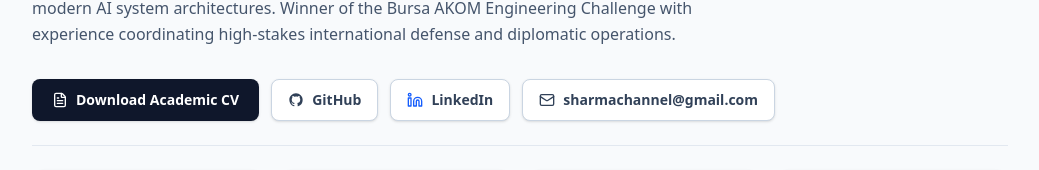
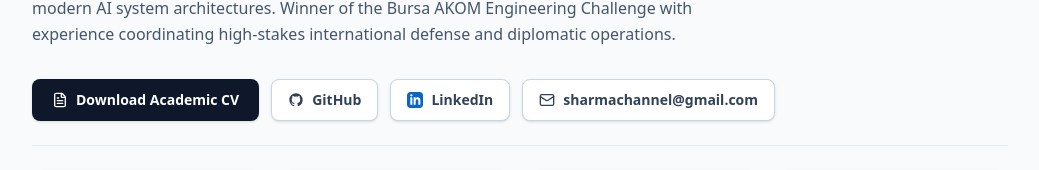
Before and after one commit to Sharmarke-Mohamed-IB/portfolio, a Next.js app: page / in a window 1280 px wide. Shown: the part 319-489 px from the top of the page, without its empty margins (120-1159 px from the left). Built offline with nearby package versions, Linux system fonts and the light colour scheme.

Commit message:
Remove lucide brand icon imports and use inline SVGs

```diff
--- a/src/app/page.tsx
+++ b/src/app/page.tsx
@@ -2,7 +2,6 @@
 
 import React, { useState } from 'react';
 import {
-  Linkedin,
   Mail,
   FileText,
   Cpu,
@@ -16,6 +15,14 @@
   return (
     <svg className={className} fill="currentColor" viewBox="0 0 24 24" aria-hidden="true">
       <path fillRule="evenodd" d="M12 2C6.477 2 2 6.484 2 12.017c0 4.425 2.865 8.18 6.839 9.504.5.092.682-.217.682-.483 0-.237-.008-.868-.013-1.703-2.782.605-3.369-1.343-3.369-1.343-.454-1.158-1.11-1.466-1.11-1.466-.908-.62.069-.608.069-.608 1.003.07 1.53 1.032 1.53 1.032.892 1.53 2.341 1.088 2.91.832.092-.647.35-1.088.636-1.338-2.22-.253-4.555-1.113-4.555-4.951 0-1.093.39-1.988 1.029-2.688-.103-.253-.446-1.272.098-2.65 0 0 .84-.27 2.75 1.026A9.564 9.564 0 0112 6.844c.85.004 1.705.115 2.504.337 1.909-1.296 2.747-1.027 2.747-1.027.546 1.379.202 2.398.1 2.651.64.7 1.028 1.595 1.028 2.688 0 3.848-2.339 4.695-4.566 4.943.359.309.678.92.678 1.855 0 1.338-.012 2.419-.012 2.747 0 .268.18.58.688.482A10.019 10.019 0 0022 12.017C22 6.484 17.522 2 12 2z" clipRule="evenodd" />
+    </svg>
+  );
+}
+
+function LinkedInIcon({ className = "w-5 h-5" }: { className?: string }) {
+  return (
+    <svg className={className} fill="currentColor" viewBox="0 0 24 24" aria-hidden="true">
+      <path d="M19 0h-14c-2.761 0-5 2.239-5 5v14c0 2.761 2.239 5 5 5h14c2.762 0 5-2.239 5-5v-14c0-2.761-2.238-5-5-5zm-11 19h-3v-11h3v11zm-1.5-12.268c-.966 0-1.75-.79-1.75-1.764s.784-1.764 1.75-1.764 1.75.79 1.75 1.764-.783 1.764-1.75 1.764zm13.5 12.268h-3v-5.604c0-3.368-4-3.113-4 0v5.604h-3v-11h3v1.765c1.396-2.586 7-2.777 7 2.476v6.759z"/>
     </svg>
   );
 }
@@ -154,12 +161,12 @@
               <span>GitHub</span>
             </a>
             <a
-              href="https://linkedin.com/in/sharmarke-mohamed"
+              href="https://linkedin.com"
               target="_blank"
               rel="noreferrer"
               className="inline-flex items-center space-x-2 bg-white border border-slate-300 px-4 py-2.5 rounded-lg text-sm font-semibold text-slate-700 hover:bg-slate-50 transition-all shadow-sm"
             >
-              <Linkedin className="w-4 h-4 text-blue-600" />
+              <LinkedInIcon className="w-4 h-4 text-[#0A66C2]" />
               <span>LinkedIn</span>
             </a>
             <a
```
